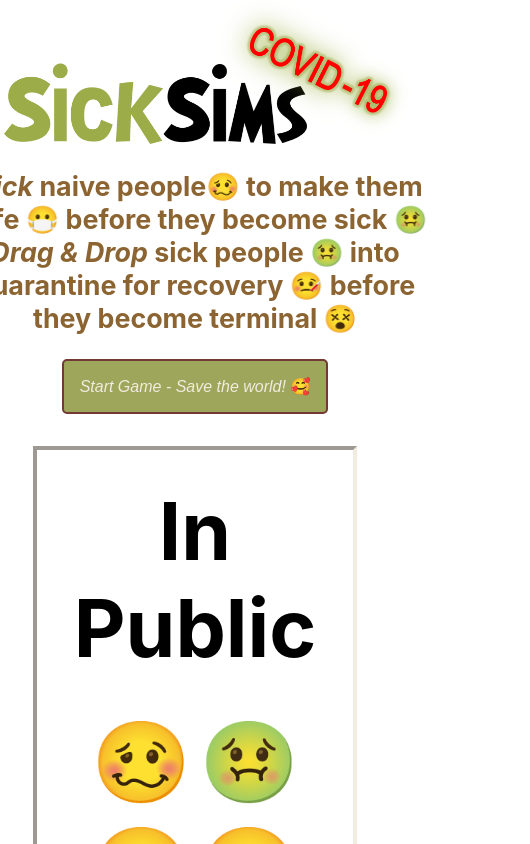
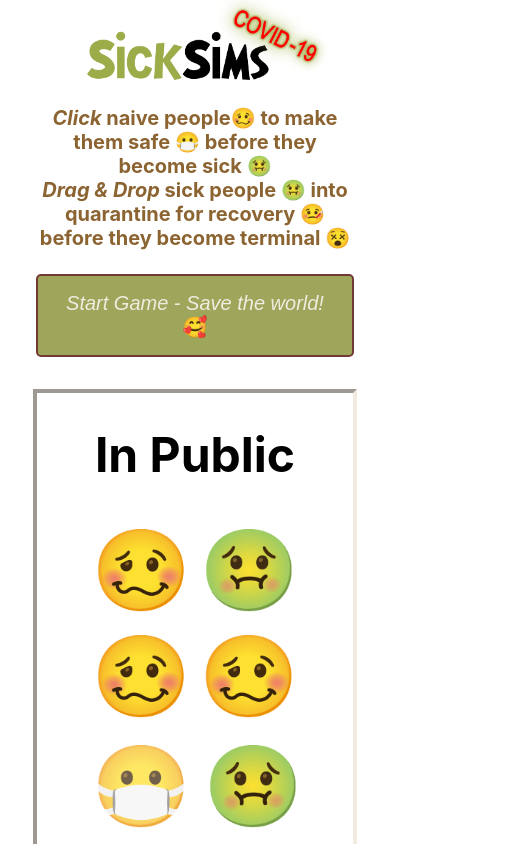
Before and after one commit to ryanmeinzer/sicksims, a React (Create React App) app: page / in a window 390 px wide. Shown: the top 844 px of the page, 530 px wide, since content can reach past the window. Built offline with nearby package versions, Linux system fonts and the light colour scheme.

Commit message:
made home page and gameboard more mobile optimized

```diff
--- a/src/index.css
+++ b/src/index.css
@@ -261,7 +261,7 @@ button {
 
   button {
     padding: .5rem;
-    font-size: 1rem;
+    font-size: 1.25rem;
     cursor: pointer;
   }
 
@@ -270,14 +270,17 @@ button {
   } */
 
   h4 {
-  margin: 2rem .5rem;
+    margin: 2rem 1rem;
+    font-size: 3rem;
   }
 
-  .SuperheroForm input[type=submit] {
-    padding: .5rem;
-    /* font-size: 1rem; */
-    font-size: 16px;
-    cursor: pointer;
+  h6 {
+    font-size: 1.25rem;
+  }
+
+  .logo img {
+    margin: -1rem 0 2rem 2rem;
+    height: 6rem;
   }
 
   .App {
```
